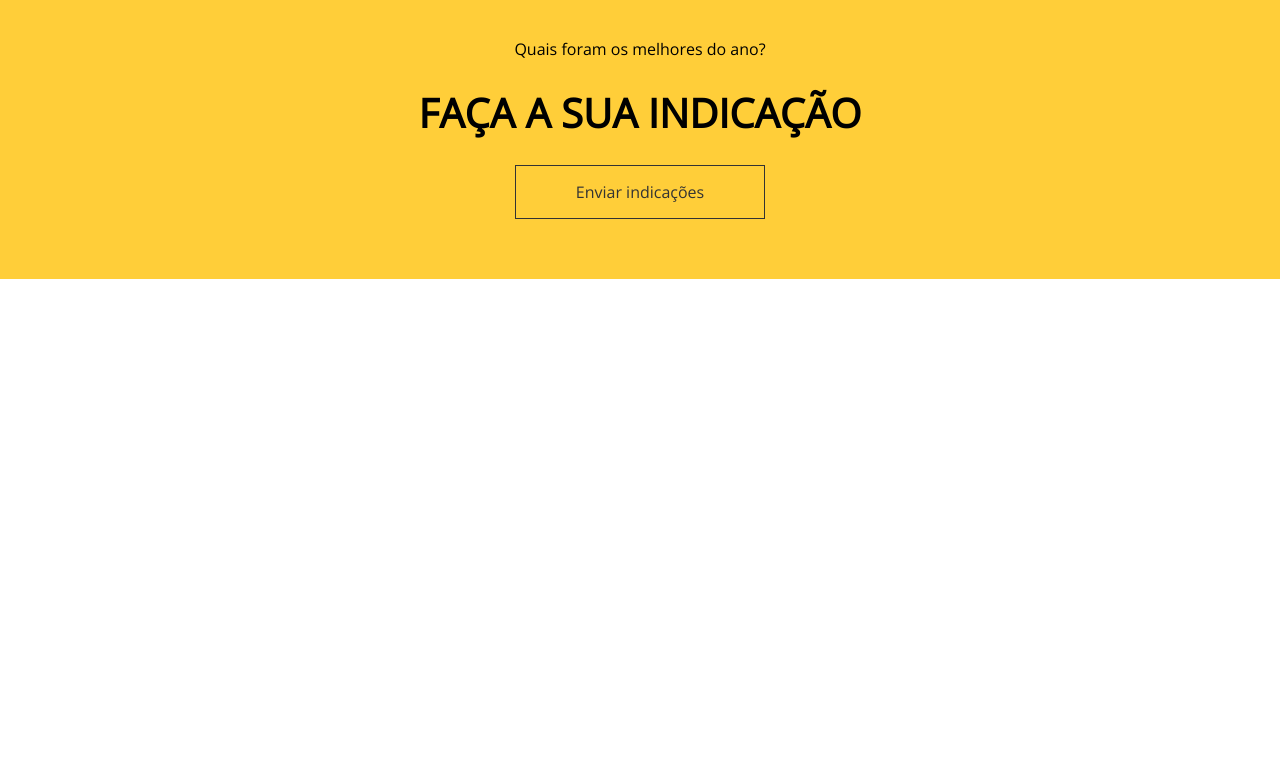
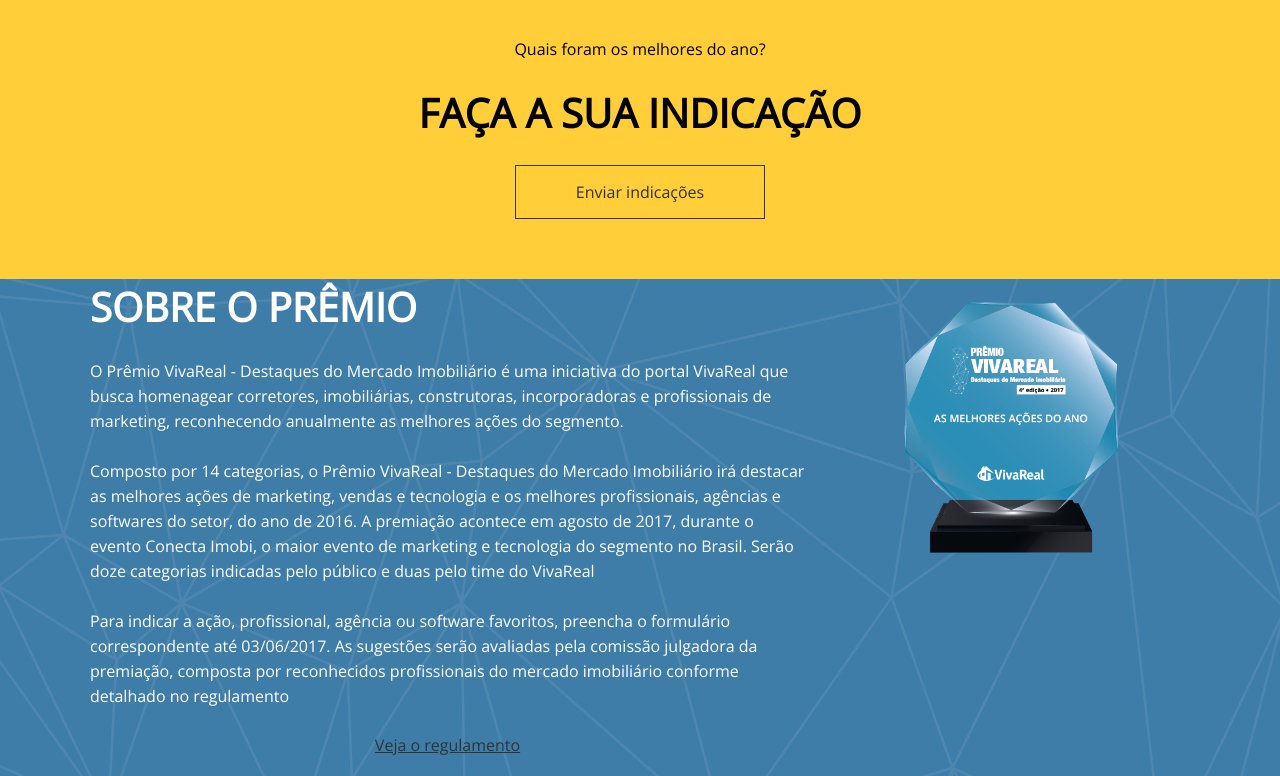
Before and after one commit to whuaman/viva_real, a plain HTML site: page index.html in a window 1280 px wide. Shown: the part 2352-3128 px from the top of the page. Before the commit the page ends 2631 px from the top, so only its background shows below. Drawn offline with nearby package versions, Linux system fonts and the light colour scheme.

Commit message:
add imgs and content

```diff
--- a/index.html
+++ b/index.html
@@ -113,5 +113,29 @@
 	<h2>FAÇA A SUA INDICAÇÃO</h2>
 	<a href="#"> Enviar indicações</a>
 </section>
+<section class="premio">
+	<div class="premio_wrap">
+		<div class="premio_item1">
+			<h2>SOBRE O PRÊMIO</h2>
+			<p>
+				O Prêmio VivaReal - Destaques do Mercado Imobiliário é uma iniciativa do portal VivaReal que busca homenagear corretores, imobiliárias, construtoras, incorporadoras e profissionais de marketing, reconhecendo anualmente as melhores ações do segmento.</p>
+			<p>
+				Composto por 14 categorias, o Prêmio VivaReal - Destaques do Mercado Imobiliário irá destacar as melhores ações de marketing, vendas e tecnologia e os melhores profissionais, agências e softwares do setor, do ano de 2016. A premiação acontece em agosto de 2017, durante o evento Conecta Imobi, o maior evento de marketing e tecnologia do segmento no Brasil. Serão doze categorias indicadas pelo público e duas pelo time do VivaReal
+			</p>
+			<p>
+				Para indicar a ação, profissional, agência ou software favoritos, preencha o formulário correspondente até 03/06/2017. As sugestões serão avaliadas pela comissão julgadora da premiação, composta por reconhecidos profissionais do mercado imobiliário conforme detalhado no regulamento
+			</p>
+			<a href="#">Veja o regulamento</a>
+		</div>
+
+		<div class="premio_item2">
+			<figure>
+				<img src="img/trofeu.png" alt="">
+			</figure>
+		</div>
+	</div>
+
+
+</section>
 </body>
 </html>
--- a/style.css
+++ b/style.css
@@ -173,3 +173,34 @@ section a:hover{
 .melhores h2{
 	font-size: 40px;
 }
+.premio{
+	background-image: url(img/premio_bg.jpg);
+	background-size: cover;
+}
+.premio_wrap{
+	margin: 0 auto;
+	max-width: 1100px;
+	display: flex;
+	flex-direction: row;
+	justify-content: space-between;
+}
+.premio_item1 h2{
+	color: white;
+	text-align: left;
+	font-size: 40px;
+}
+.premio_item1 p{
+	text-align: left;
+	color: #ffffff;
+	line-height: 25px;
+}
+.premio_item1{
+	width: 65%;
+}
+.premio_item2{
+	width: 30%;
+	vertical-align: center;
+}
+.premio_item2 img{
+	width: 300px;
+}
```
Also changed, not shown: img/premio_bg.jpg (added), img/trofeu.png (added).
